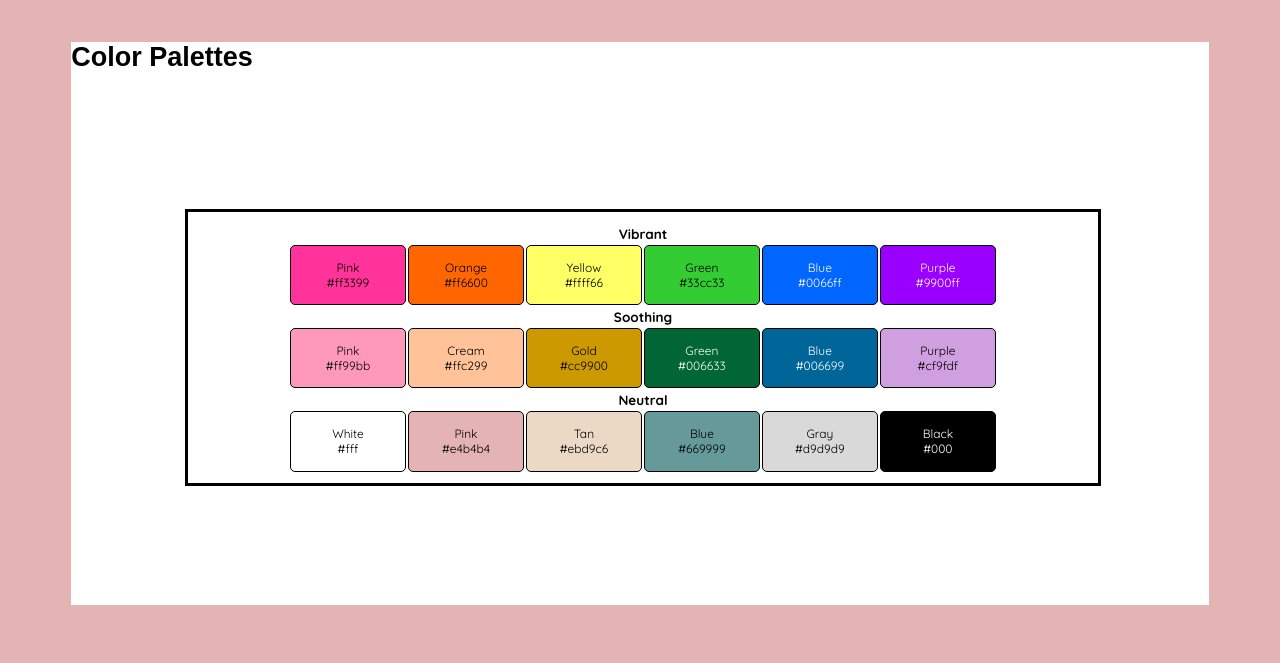
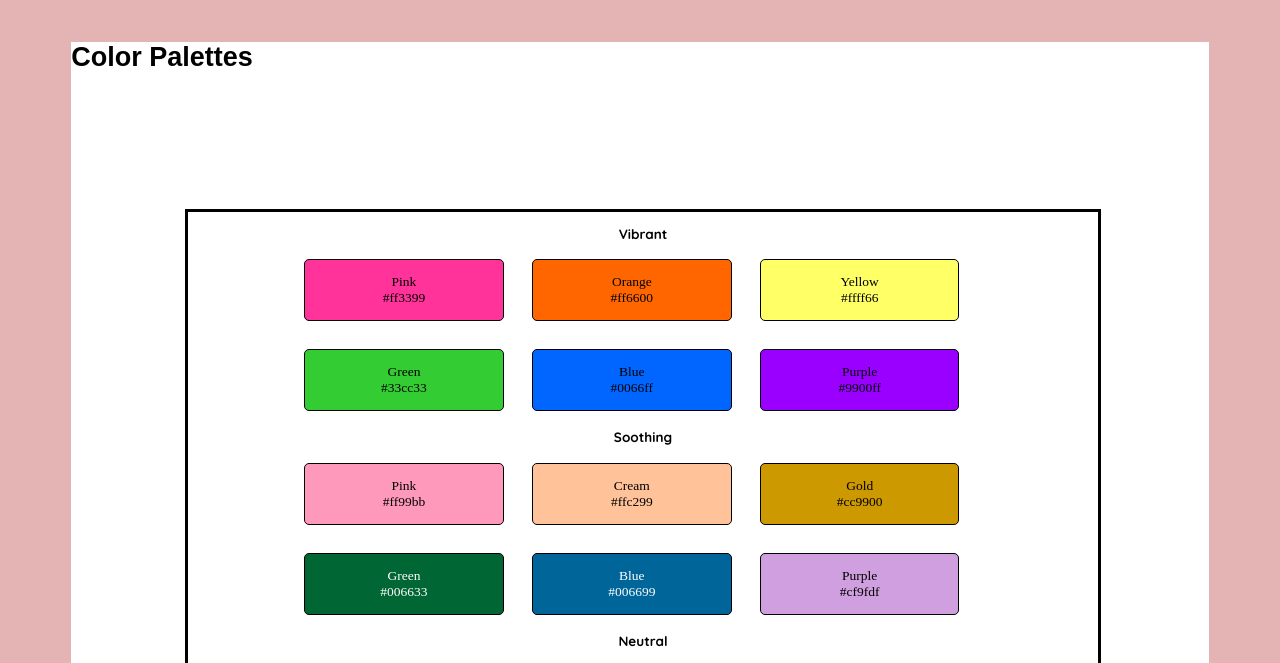
Before and after one commit to reagan4123/website-style-guide, a plain HTML site: page index.html in a window 1280 px wide. Shown: the part 87-750 px from the top of the page. Drawn offline with Linux system fonts and the light colour scheme; a web font is replaced by a local one.

Commit message:
Update styles.css

```diff
--- a/styles.css
+++ b/styles.css
@@ -37,226 +37,76 @@ th {
     padding: 0 auto;
     margin: 0 auto;
 }
-#v1 {
-    background-color: #ff3399;
+td{
+    display: flex;
+    flex-direction: column;
+    display: inline-block;
     border: 1px solid black;
     border-radius: 5px;
     text-align: center;
-    font-family: Quicksand, sans-serif;
-    font-size: 1rem;
+    font-family:'Scope One', serif;
+    font-size: 1.125rem;
     padding: 2%;
-    margin: 1%;
-    width:12%;
+    margin: 2%;
+    width:24%;
     height: auto;
+}
+#v1 {
+    background-color: #ff3399;
 }
 #v2{
     background-color: #ff6600;
-    border: 1px solid black;
-    border-radius: 5px;
-    text-align: center;
-    font-family: Quicksand, sans-serif;
-    font-size: 1rem;
-    padding: 2%;
-    margin: 1%;
-    width:12%;
-    height: auto;
 }
 #v3 {
     background-color: #ffff66;
-    border: 1px solid black;
-    border-radius: 5px;
-    text-align: center;
-    font-family: Quicksand, sans-serif;
-    font-size: 1rem;
-    padding: 2%;
-    margin: 1%;
-    width:12%;
-    height: auto;
 }
 #v4 {
     background-color: #33cc33;
-    border: 1px solid black;
-    border-radius: 5px;
-    text-align: center;
-    font-family: Quicksand, sans-serif;
-    font-size: 1rem;
-    padding: 2%;
-    margin: 1%;
-    width:12%;
-    height: auto;
 }
 #v5 {
     background-color: #0066ff;
-    color: white;
-    border: 1px solid black;
-    border-radius: 5px;
-    text-align: center;
-    font-family: Quicksand, sans-serif;
-    font-size: 1rem;
-    padding: 2%;
-    margin: 1%;
-    width:12%;
-    height: auto;
 }
 #v6 {
     background-color: #9900ff;
-    color: white;
-    border: 1px solid black;
-    border-radius: 5px;
-    text-align: center;
-    font-family: Quicksand, sans-serif;
-    font-size: 1rem;
-    padding: 2%;
-    margin: 1%;
-    width:12%;
-    height: auto;
 }
 #s1 {
     background-color: #ff99bb;
-    border: 1px solid black;
-    border-radius: 5px;
-    text-align: center;
-    font-family: Quicksand, sans-serif;
-    font-size: 1rem;
-    padding: 2%;
-    margin: 1%;
-    width:12%;
-    height: auto;
 }
 #s2 {
     background-color: #ffc299;
-    border: 1px solid black;
-    border-radius: 5px;
-    text-align: center;
-    font-family: Quicksand, sans-serif;
-    font-size: 1rem;
-    padding: 2%;
-    margin: 1%;
-    width:12%;
-    height: auto;
 }
 #s3 {
     background-color: #cc9900;
-    border: 1px solid black;
-    border-radius: 5px;
-    text-align: center;
-    font-family: Quicksand, sans-serif;
-    font-size: 1rem;
-    padding: 2%;
-    margin: 1%;
-    width:12%;
-    height: auto;
 }
 #s4 {
     background-color: #006633;
     color: white;
-    border: 1px solid black;
-    border-radius: 5px;
-    text-align: center;
-    font-family: Quicksand, sans-serif;
-    font-size: 1rem;
-    padding: 2%;
-    margin: 1%;
-    width:12%;
-    height: auto;
 }
 #s5 {
     background-color: #006699;
     color: white;
-    border: 1px solid black;
-    border-radius: 5px;
-    text-align: center;
-    font-family: Quicksand, sans-serif;
-    font-size: 1rem;
-    padding: 2%;
-    margin: 1%;
-    width:12%;
-    height: auto;
 }
 #s6 {
     background-color: #cf9fdf;
-    border: 1px solid black;
-    border-radius: 5px;
-    text-align: center;
-    font-family: Quicksand, sans-serif;
-    font-size: 1rem;
-    padding: 2%;
-    margin: 1%;
-    width:12%;
-    height: auto;
 }
 #n1 {
     background-color: #fff;
-    border: 1px solid black;
-    border-radius: 5px;
-    text-align: center;
-    font-family: Quicksand, sans-serif;
-    font-size: 1rem;
-    padding: 2%;
-    margin: 1%;
-    width:12%;
-    height: auto;
 }
 #n2 {
     background-color: #e4b4b4;
-    border: 1px solid black;
-    border-radius: 5px;
-    text-align: center;
-    font-family: Quicksand, sans-serif;
-    font-size: 1rem;
-    padding: 2%;
-    margin: 1%;
-    width:12%;
-    height: auto;
 }
 #n3 {
     background-color: #ebd9c6;
-    border: 1px solid black;
-    border-radius: 5px;
-    text-align: center;
-    font-family: Quicksand, sans-serif;
-    font-size: 1rem;
-    padding: 2%;
-    margin: 1%;
-    width:12%;
-    height: auto;
 }
 #n4 {
     background-color: #669999;
-    border: 1px solid black;
-    border-radius: 5px;
-    text-align: center;
-    font-family: Quicksand, sans-serif;
-    font-size: 1rem;
-    padding: 2%;
-    margin: 1%;
-    width:12%;
-    height: auto;
 }
 #n5 {
     background-color: #d9d9d9;
-    border: 1px solid black;
-    border-radius: 5px;
-    text-align: center;
-    font-family: Quicksand, sans-serif;
-    font-size: 1rem;
-    padding: 2%;
-    margin: 1%;
-    width:12%;
-    height: auto;
 }
 #n6 {
     background-color: #000;
     color: white;
-    border: 1px solid black;
-    border-radius: 5px;
-    text-align: center;
-    font-family: Quicksand, sans-serif;
-    font-size: 1rem;
-    padding: 2%;
-    margin: 1%;
-    width:12%;
-    height: auto;
 }
 /* font panel css */
 .font-container{
```
